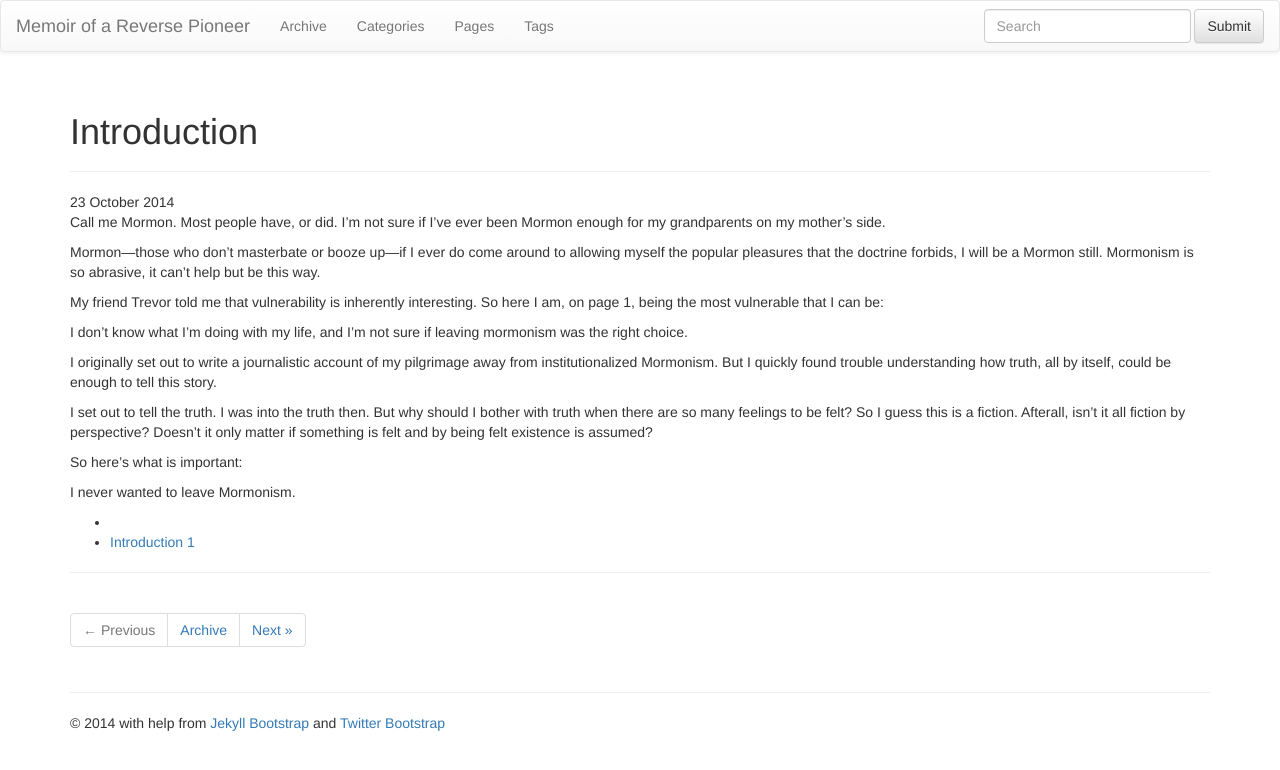
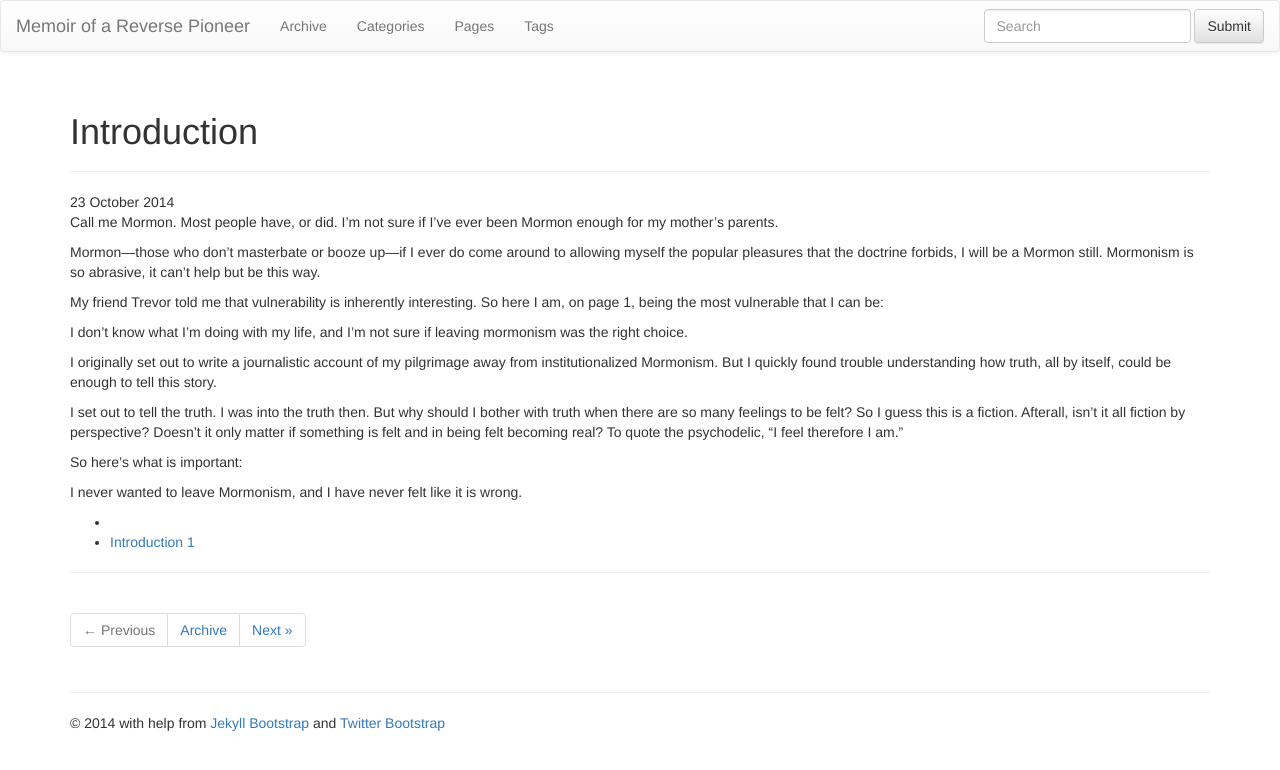
Before and after one commit to rabid-unicorn/reverse-pioneer, a Jekyll site: the page built from _posts/2014-10-23-introduction.md, in a window 1280 px wide. Shown: the top 770 px of the page. Built offline with Jekyll 4.4.1, drawn with Linux system fonts in a browser that asks for light colours; nearby versions of some CDN libraries; library files that are not in the unit come from our copies.

Commit message:
introduction — editing

```diff
--- a/_posts/2014-10-23-introduction.md
+++ b/_posts/2014-10-23-introduction.md
@@ -7,7 +7,7 @@ tags : []
 ---
 {% include JB/setup %}
 
-Call me Mormon. Most people have, or did. I’m not sure if I’ve ever been Mormon enough for my grandparents on my mother’s side.
+Call me Mormon. Most people have, or did. I’m not sure if I’ve ever been Mormon enough for my mother's parents.
 
 Mormon—those who don’t masterbate or booze up—if I ever do come around to allowing myself the popular pleasures that the doctrine forbids, I will be a Mormon still. Mormonism is so abrasive, it can’t help but be this way.
 
@@ -17,11 +17,11 @@ I don’t know what I’m doing with my life, and I’m not sure if leaving morm
 
 I originally set out to write a journalistic account of my pilgrimage away from institutionalized Mormonism. But I quickly found trouble understanding how truth, all by itself, could be enough to tell this story.
 
-I set out to tell the truth. I was into the truth then. But why should I bother with truth when there are so many feelings to be felt? So I guess this is a fiction. Afterall, isn’t it all fiction by perspective? Doesn’t it only matter if something is felt and by being felt existence is assumed?
+I set out to tell the truth. I was into the truth then. But why should I bother with truth when there are so many feelings to be felt? So I guess this is a fiction. Afterall, isn’t it all fiction by perspective? Doesn’t it only matter if something is felt and in being felt becoming real? To quote the psychodelic, “I feel therefore I am.”
 
 So here’s what is important:
 
-I never wanted to leave Mormonism.
+I never wanted to leave Mormonism, and I have never felt like it is wrong.
 
 <!-- {% capture text %}...
 <body>
```
Also changed, not shown: 3 other files.
